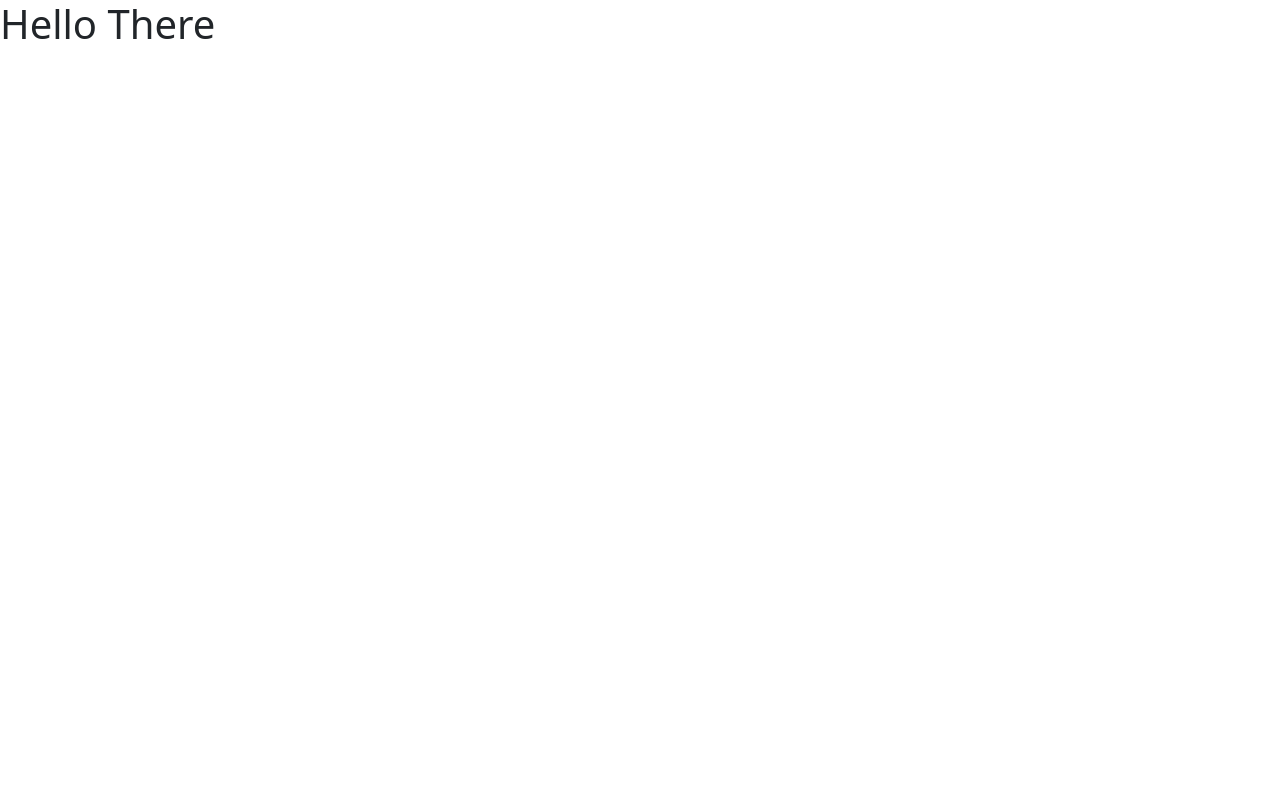
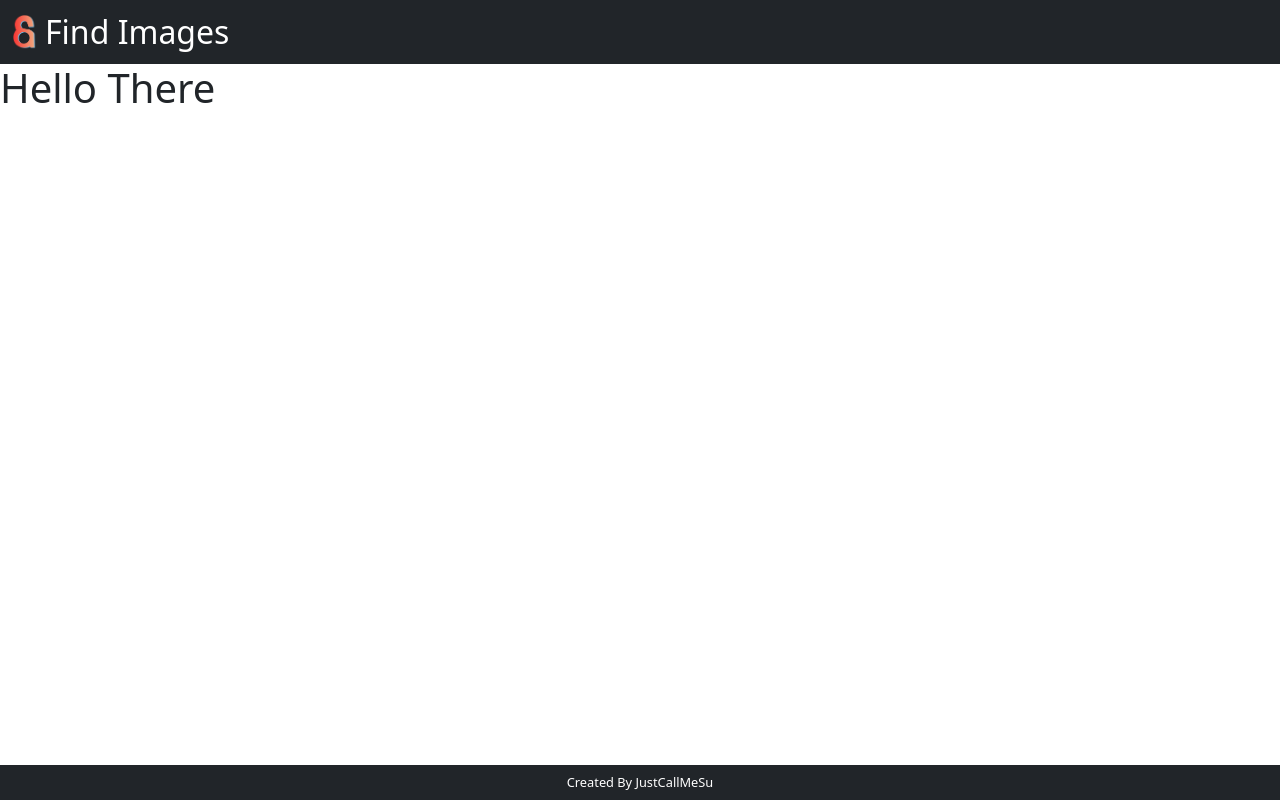
Before and after one commit to Justcallmesu/Flickr-React, a React (Create React App) app: page / in a window 1280 px wide. Built offline with nearby package versions, Linux system fonts and the light colour scheme.

Commit message:
Designed TheHeader Layout and TheFooter Layout

```diff
--- a/src/App.js
+++ b/src/App.js
@@ -4,11 +4,11 @@ import TheFooter from "./Components/Layout/TheFooter.js"
 function App() {
   return (
     <div className="flex flex-col h-screen">
-      {/* <TheHeader /> */}
+      <TheHeader />
       <div className="h-full">
         <h1>Hello There</h1>
       </div >
-      {/* <TheFooter /> */}
+      <TheFooter />
     </div>
   );
 }
--- a/src/Components/Layout/TheFooter.js
+++ b/src/Components/Layout/TheFooter.js
@@ -0,0 +1,9 @@
+function TheFooter() {
+    return (
+        <div className="w-full h-10 bg-[#212529] flex justify-center items-center">
+            <h6 className="m-0 text-[0.8rem] md:text-l text-white">Created By JustCallMeSu</h6>
+        </div>
+    )
+}
+
+export default TheFooter;
--- a/src/Components/Layout/TheHeader.js
+++ b/src/Components/Layout/TheHeader.js
@@ -0,0 +1,16 @@
+import Logo from "../../Assets/Logo.png";
+
+function TheHeader() {
+    return (
+        <nav className="navbar bg-[#212529]">
+            <div className="container-fluid">
+                <a className="navbar-brand flex gap-2 items-center">
+                    <img src={Logo} alt="Logo" width="25" height="20" class="d-inline-block align-text-top" />
+                    <h2 className="text-white m-0">Find Images</h2>
+                </a>
+            </div>
+        </nav>
+    )
+}
+
+export default TheHeader;
```
